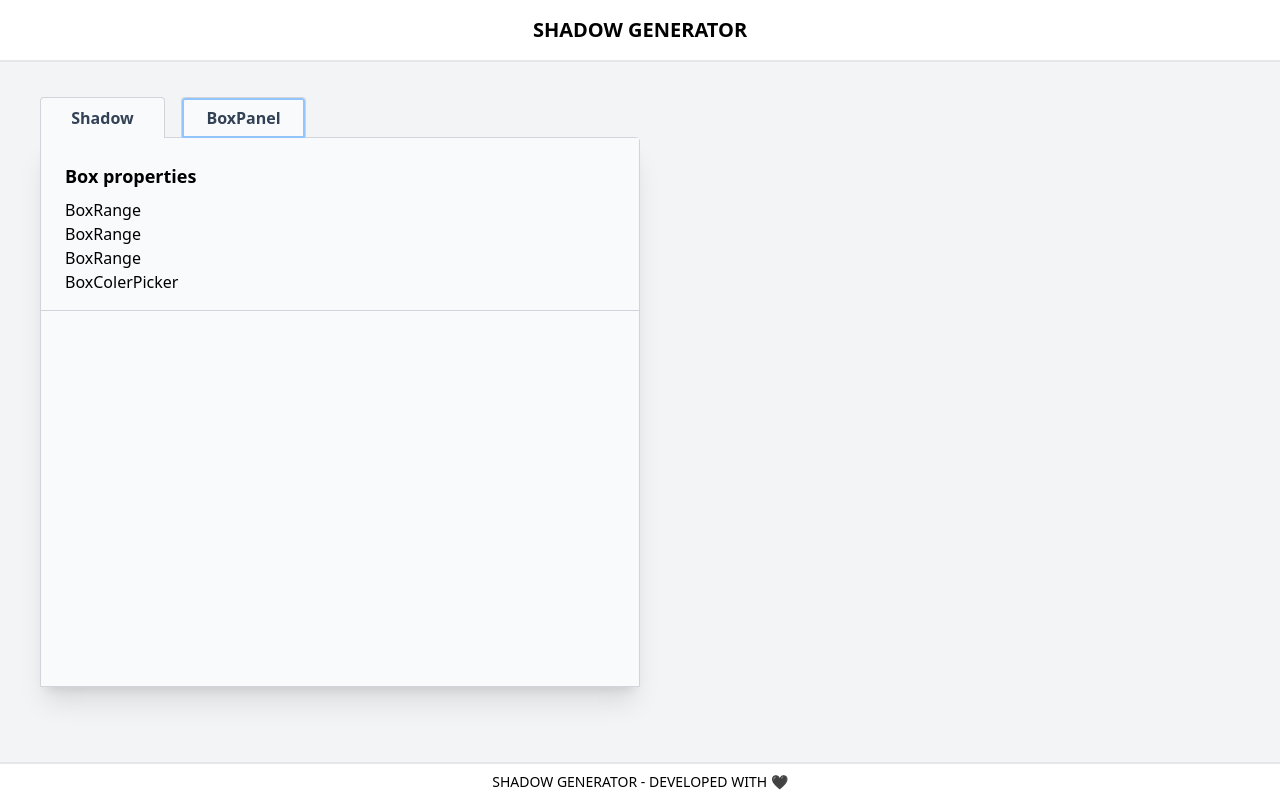
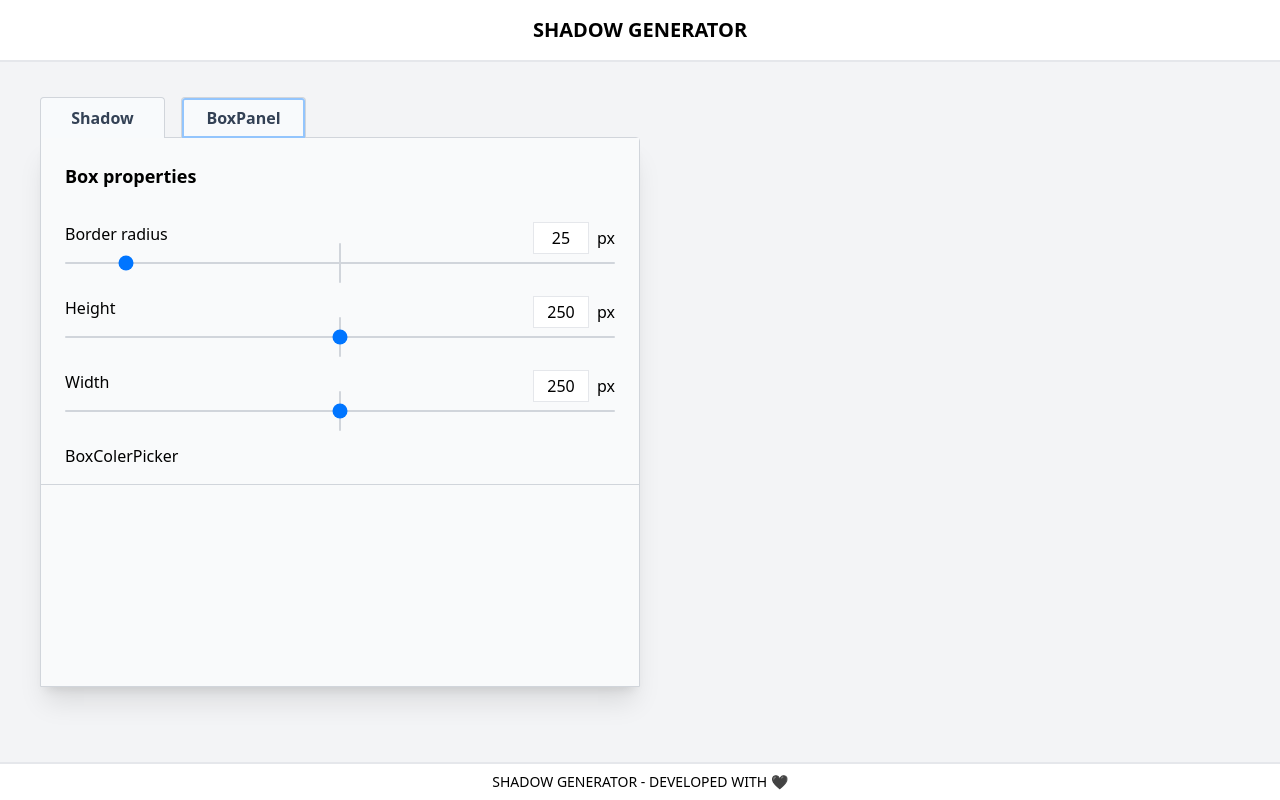
Before and after one commit to BRC-Thomas/box-shadow-generator, a React (Vite) app: page / in a window 1280 px wide. Both pictures are taken after a click on the button "BoxPanel". Built offline with nearby package versions, Linux system fonts and the light colour scheme.

Commit message:
Inputs range

```diff
--- a/src/features/boxProperties.js
+++ b/src/features/boxProperties.js
@@ -40,7 +40,8 @@
   initialState,
   reducers: {
    updateBoxValue: (state, action) => {
-
+    state.find(el => el.inputNumber === action.payload.inputNumber).value =
+    action.payload.value
    }
   },
 });
--- a/src/layouts/BoxPanel/BoxRange.jsx
+++ b/src/layouts/BoxPanel/BoxRange.jsx
@@ -1,6 +1,40 @@
+import { useDispatch } from "react-redux"
+import { updateBoxValue } from "../../features/boxProperties"
 
-export default function BoxRAnge() {
+export default function BoxRAnge({inputData}) {
+  const dispatch = useDispatch()
+
+  function handleInputs(e){
+    dispatch(updateBoxValue({
+      inputNumber: inputData.inputNumber,
+      value: e.target.value
+    }))
+  }
   return (
-    <div>BoxRange</div>
+    <div className="my-8">
+      <div className="flex justify-between">
+        <p>{inputData.name}</p>
+        <div className="flex items-baseline mb-2">
+          <input
+            value={inputData.value}
+            onChange={handleInputs}
+            type="number"
+            className="w-14 h-8 mr-2 border border-gray-200 text-center"
+            />
+            <p>px</p>
+        </div>
+      </div>
+      <div className="relative z-0 w-full flex items-center">
+        <input
+        type="range"
+        min={inputData.minMax[0]}
+        max={inputData.minMax[1]}
+        value={inputData.value}
+        onChange={handleInputs}
+        className="w-full h-[2px] bg-gray-300 rounded-lg appearance-none cursor-pointer"
+        />
+        <div className="absolute -z-10 top-1/2 left-1/2 -translate-y-1/2 -translate-x-1/2  w-0.5 h-10 bg-gray-300 rounded"></div>
+      </div>
+    </div>
   )
 }
```
